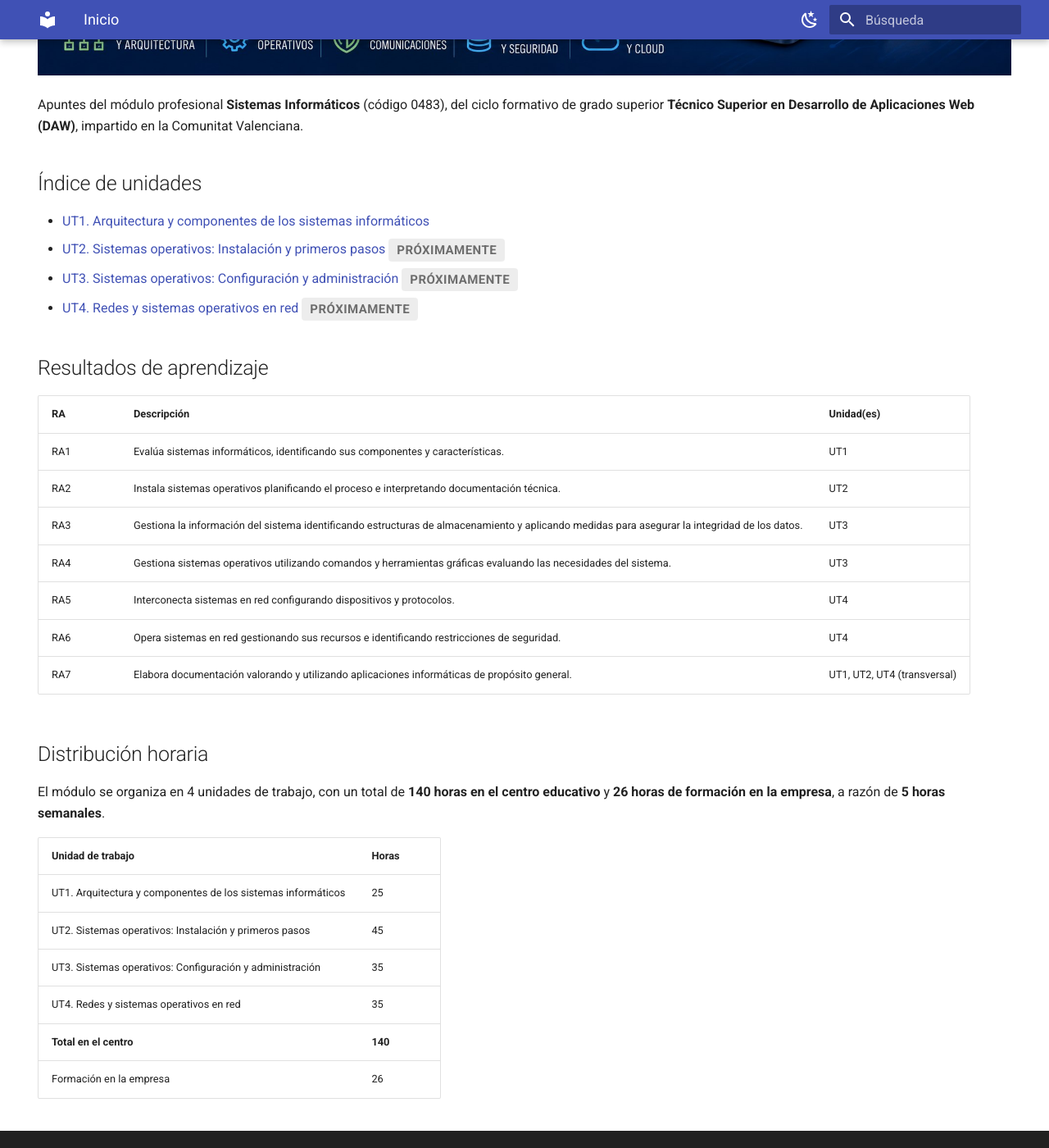
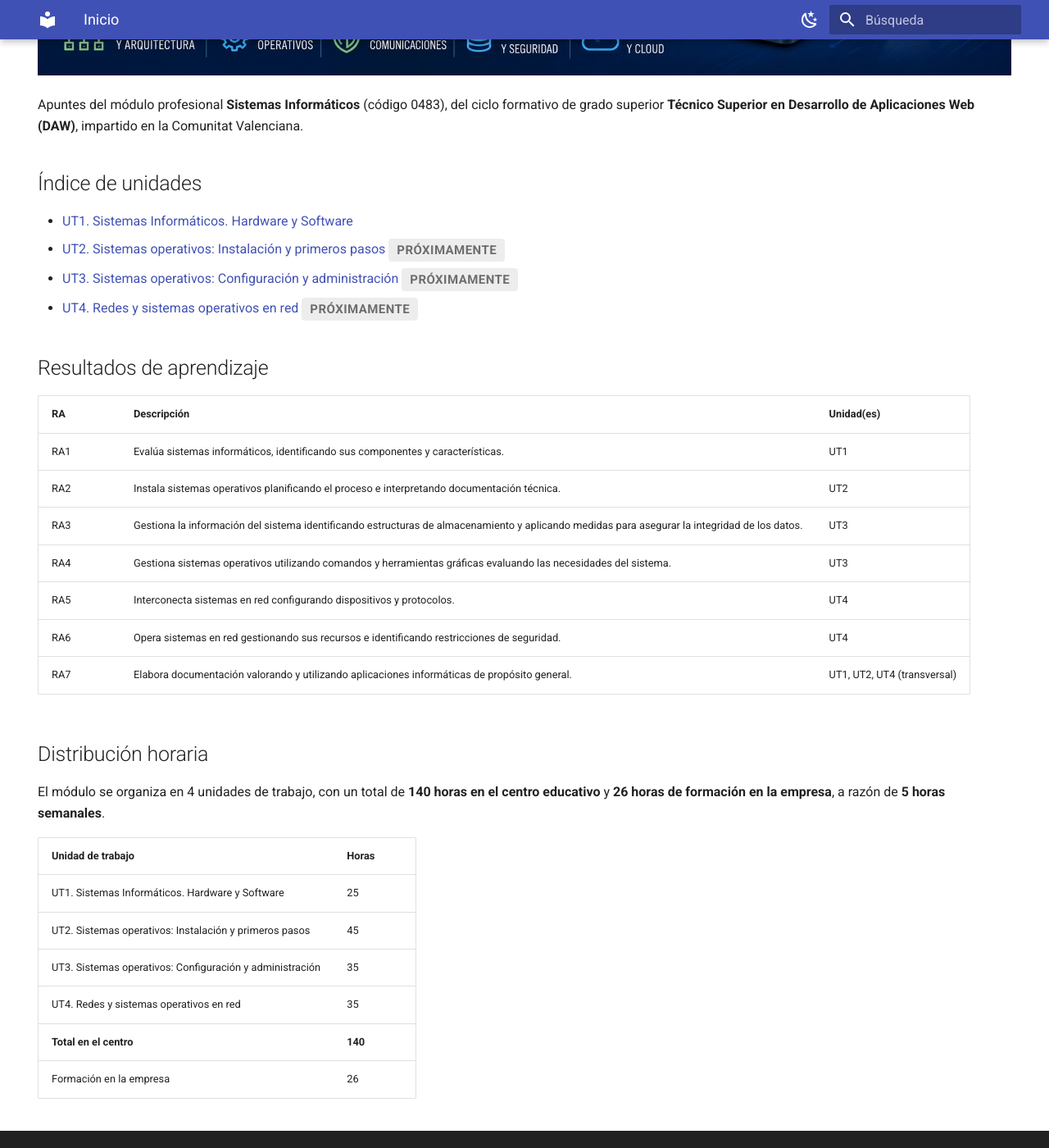
Before and after one commit to angelabserrano/sistemas-informaticos, an MkDocs documentation site: the page built from docs/index.md, in a window 1280 px wide and 1400 px high, scrolled down 563 px. Shown: the whole window at 82% size. Built offline with MkDocs 1.6.1 and Material for MkDocs 9.7.7, drawn with Linux system fonts in a browser that asks for light colours; some of the changed text lies outside the part shown.

Commit message:
Renombrar UT1 a "Sistemas Informáticos. Hardware y Software"
Actualiza el título de la unidad de trabajo 1 en el índice, la propia
página de la unidad y la navegación de mkdocs.

Co-Authored-By: Claude Sonnet 5 <noreply@anthropic.com>
Claude-Session: https://claude.ai/code/session_01MesRvUTr7k5itbR39QmiAY

```diff
--- a/docs/index.md
+++ b/docs/index.md
@@ -11,7 +11,7 @@ Apuntes del módulo profesional **Sistemas Informáticos** (código 0483), del c
 
 ## Índice de unidades
 
-- [UT1. Arquitectura y componentes de los sistemas informáticos](ut1.md)
+- [UT1. Sistemas Informáticos. Hardware y Software](ut1.md)
 - [UT2. Sistemas operativos: Instalación y primeros pasos](ut2.md) <span class="badge-proximamente">Próximamente</span>
 - [UT3. Sistemas operativos: Configuración y administración](ut3.md) <span class="badge-proximamente">Próximamente</span>
 - [UT4. Redes y sistemas operativos en red](ut4.md) <span class="badge-proximamente">Próximamente</span>
@@ -34,7 +34,7 @@ El módulo se organiza en 4 unidades de trabajo, con un total de **140 horas en
 
 | Unidad de trabajo | Horas |
 | --- | --- |
-| UT1. Arquitectura y componentes de los sistemas informáticos | 25 |
+| UT1. Sistemas Informáticos. Hardware y Software | 25 |
 | UT2. Sistemas operativos: Instalación y primeros pasos | 45 |
 | UT3. Sistemas operativos: Configuración y administración | 35 |
 | UT4. Redes y sistemas operativos en red | 35 |
--- a/mkdocs.yml
+++ b/mkdocs.yml
@@ -59,7 +59,7 @@ plugins:
 
 nav:
   - Inicio: index.md
-  - "UT1. Arquitectura y componentes de los sistemas informáticos": ut1.md
+  - "UT1. Sistemas Informáticos. Hardware y Software": ut1.md
   - "Plantilla: ficha técnica de un equipo": plantilla-ficha-tecnica.md
   - "UT2. Sistemas operativos: Instalación y primeros pasos": ut2.md
   - "Plantilla: informe técnico de instalación": plantilla-informe-instalacion.md
```
Also changed, not shown: docs/ut1.md (+1 -1 lines).
